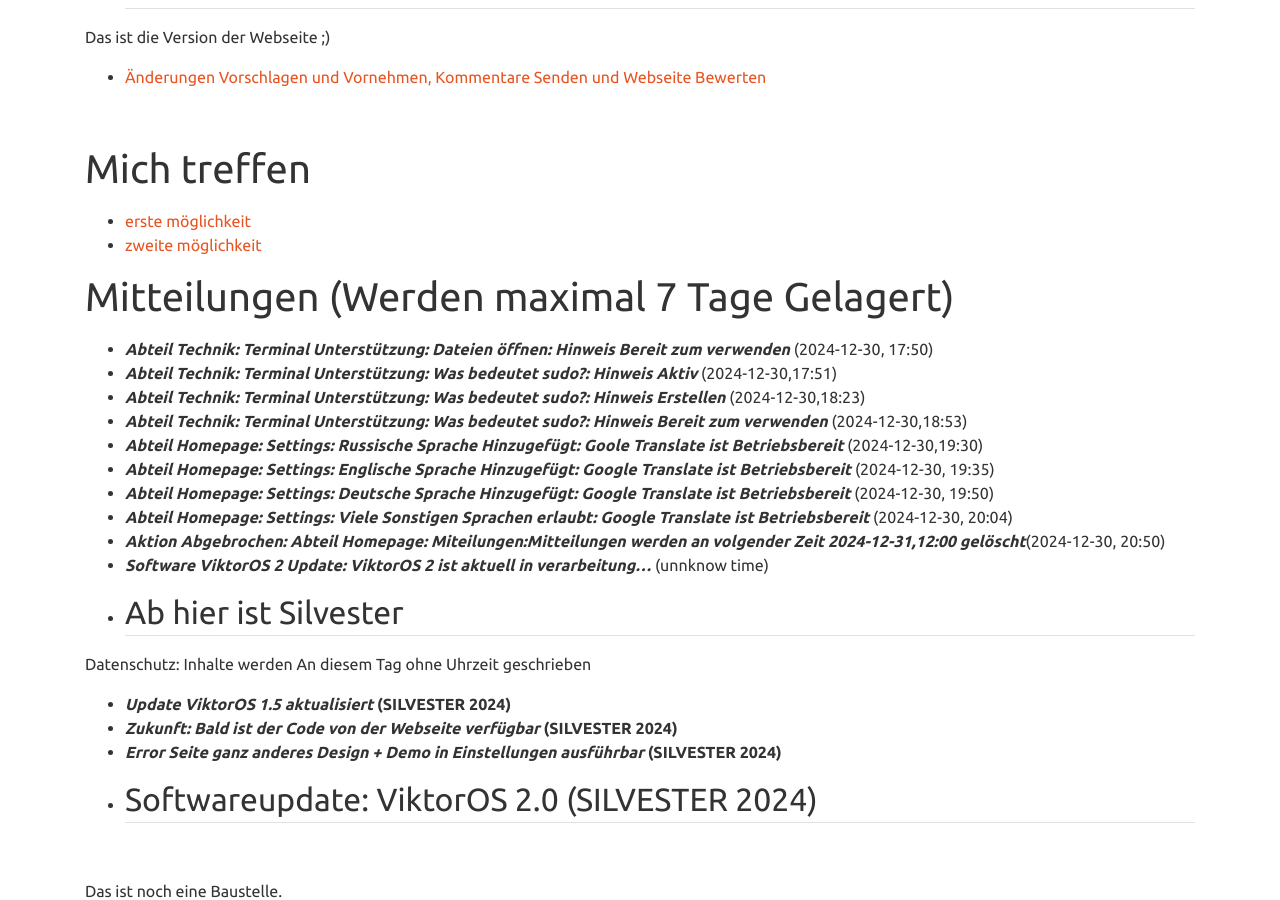
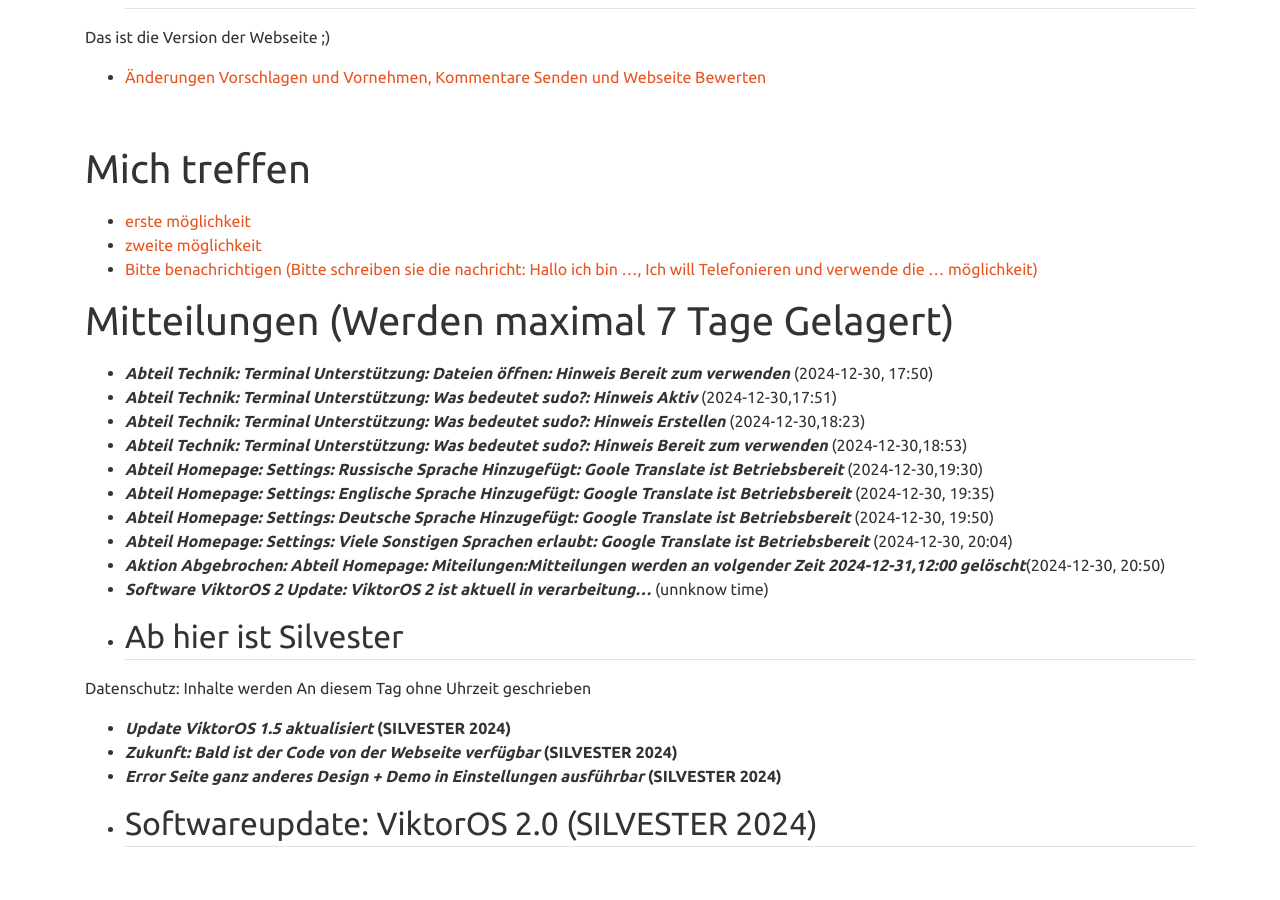
Before and after one commit to viktor-chiarcos/viktor-chiarcos.github.io, a Jekyll site: the page built from index.md, in a window 1280 px wide and 900 px high, scrolled down 3342 px. Built offline with Jekyll 4.4.1, drawn with Linux system fonts in a browser that asks for light colours; grey boxes are pictures that could not be loaded.

Commit message:
Update index.md

```diff
--- a/index.md
+++ b/index.md
@@ -100,6 +100,7 @@ Das ist die Version der Webseite ;)
 # Mich treffen
 - [erste möglichkeit](https://meet.google.com/qdp-pqtz-fso)
 - [zweite möglichkeit](https://telemost.yandex.ru/j/48912595575715)
+- [Bitte benachrichtigen (Bitte schreiben sie die nachricht: Hallo ich bin ..., Ich will Telefonieren und verwende die ... möglichkeit)](https://chat.whatsapp.com/CggRJX5SJn8FMcLwCfd8VJ)
 
 # Mitteilungen (Werden maximal 7 Tage Gelagert)
 
```
